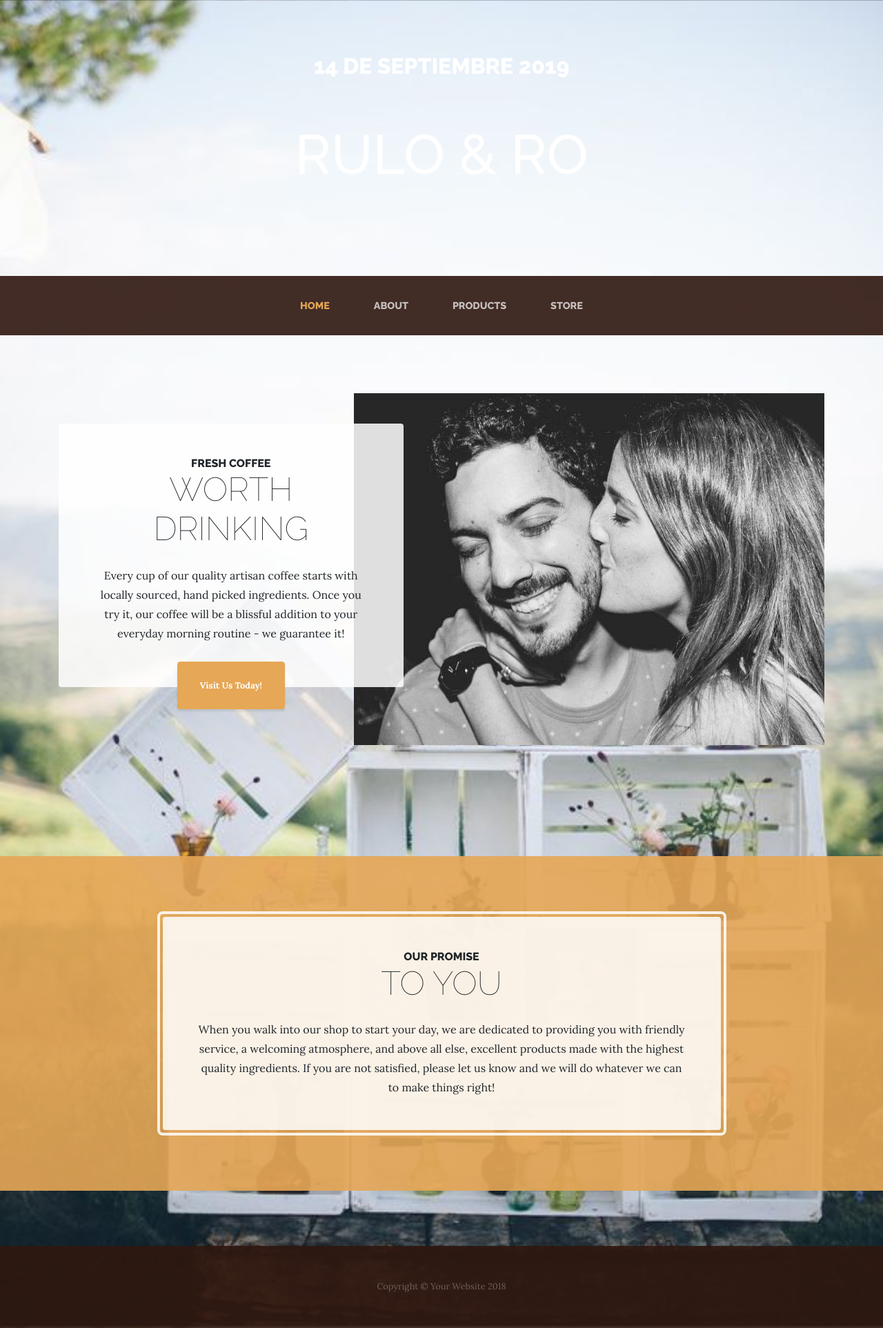
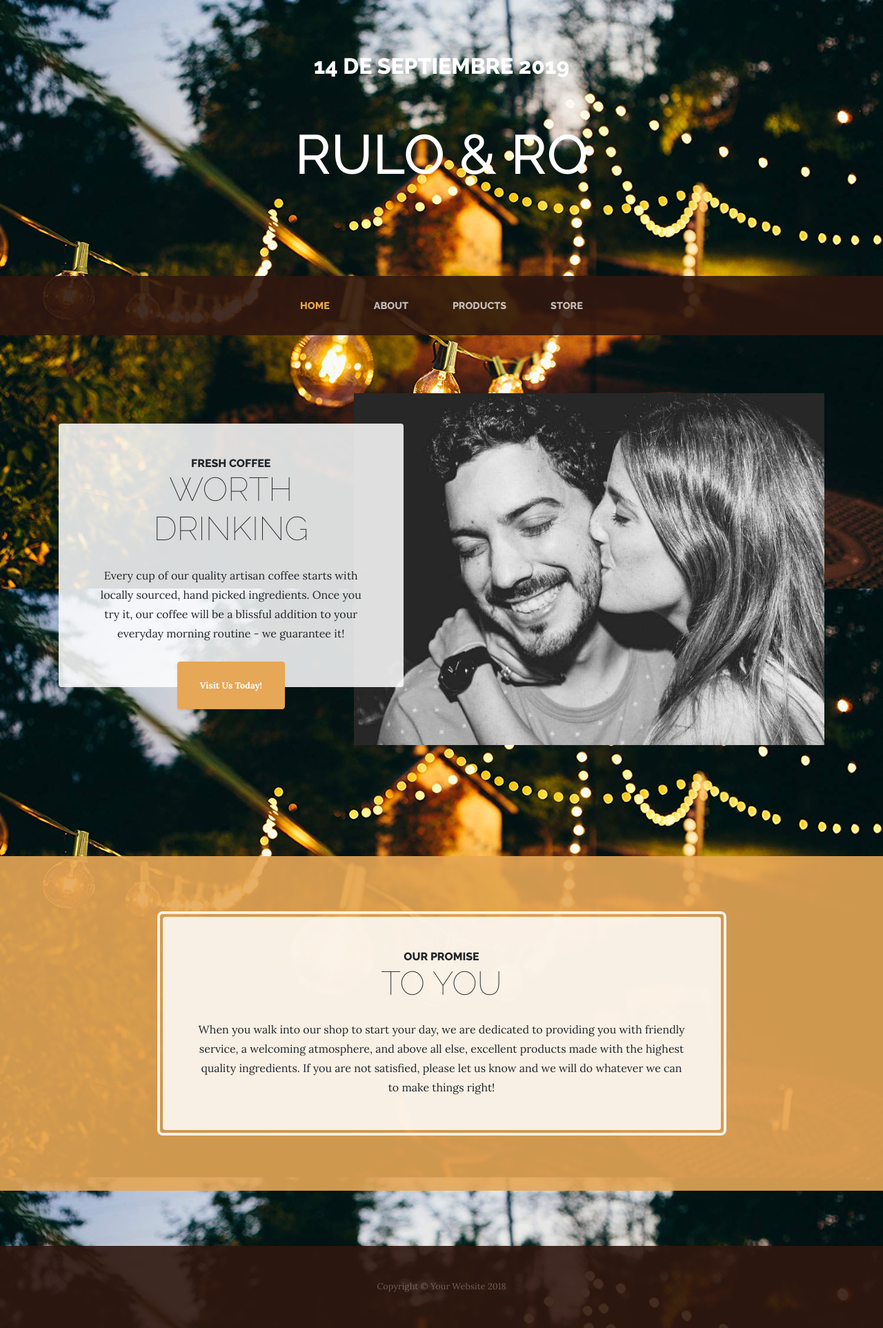
Before and after one commit to belencavanagh/bombaymumbai, a Flask app: page / in a window 1280 px wide. Shown: the whole page at 69% size. Run offline with Flask 2, Linux system fonts and the light colour scheme; some libraries are stand-ins or nearby versions.

Commit message:
Background image

```diff
--- a/static/css/business-casual.css
+++ b/static/css/business-casual.css
@@ -5,7 +5,7 @@
  */
 body {
   font-family: 'Lora';
-  background: url("../img/wedding.jpg");
+  background: url("../img/luces.jpg");
   background-attachment: fixed;
   background-position: center;
   background-size: cover;
```
Also changed, not shown: static/img/luces.jpg (added).
